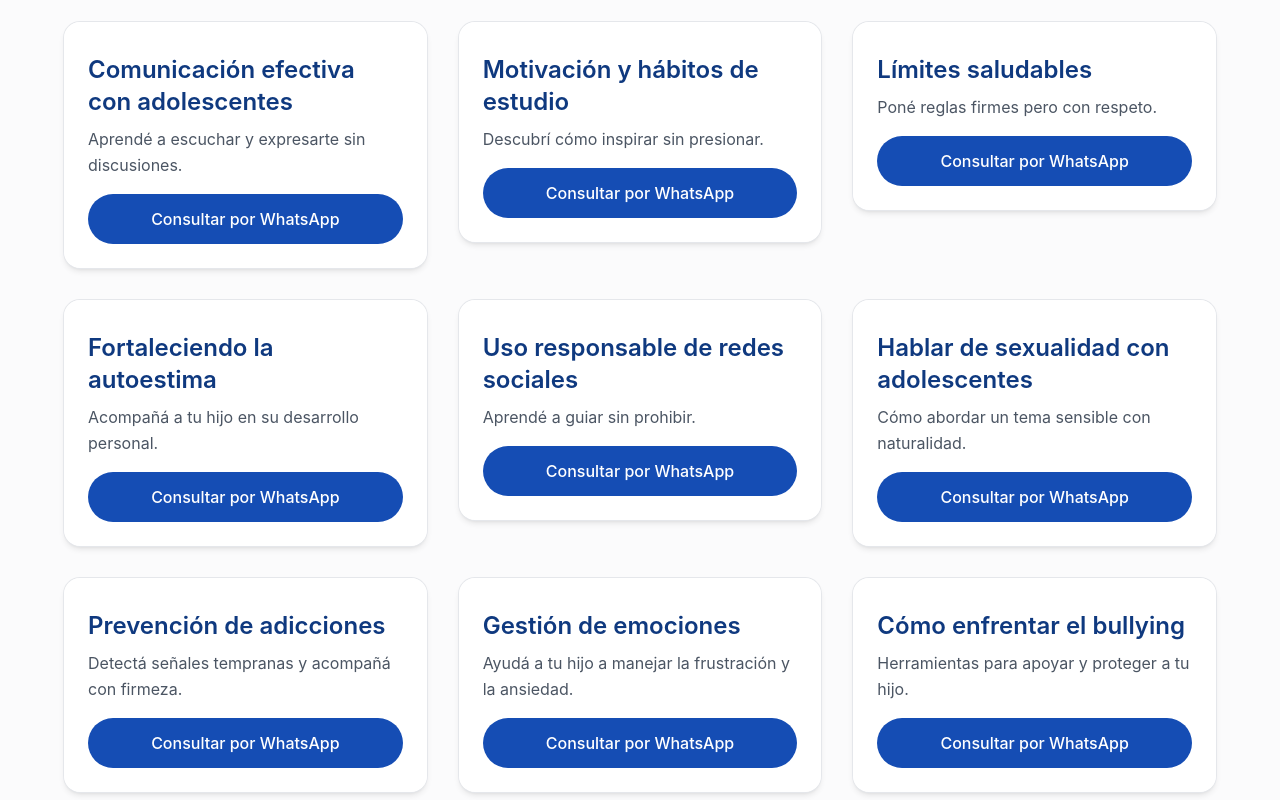
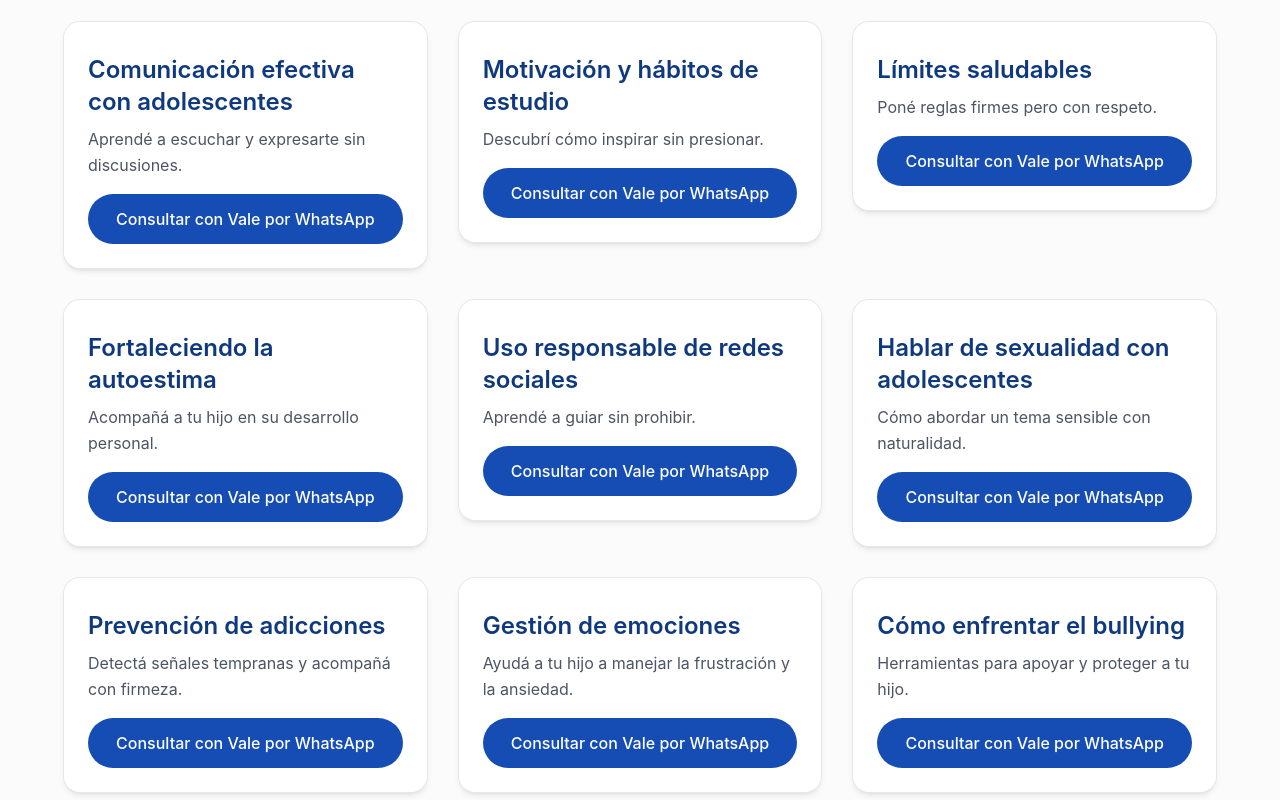
Before and after one commit to sekigan98/dram-adolescentes, a Next.js app: page / in a window 1280 px wide. Shown: the part 1360-2160 px from the top of the page. Built offline with nearby package versions, Linux system fonts and the light colour scheme.

Commit message:
Update WorkshopCard.tsx

```diff
--- a/components/WorkshopCard.tsx
+++ b/components/WorkshopCard.tsx
@@ -13,18 +13,21 @@ export default function WorkshopCard({
 }) {
   return (
     <MotionFade>
-      <div className="card p-6 flex flex-col justify-between text-center sm:text-left">
+      <div className="card p-6 flex flex-col justify-between text-center sm:text-left hover:shadow-lg transition-shadow">
         <div>
+          {/* Título del curso */}
           <h3 className="font-semibold text-brand-800">{title}</h3>
+          {/* Descripción corta */}
           <p className="mt-2 text-gray-600">{short}</p>
         </div>
+        {/* CTA */}
         <a
           href={waLink}
           target="_blank"
           rel="noopener noreferrer"
           className="btn btn-primary mt-4 w-full py-2"
         >
-          Consultar por WhatsApp
+          Consultar con Vale por WhatsApp
         </a>
       </div>
     </MotionFade>
```
